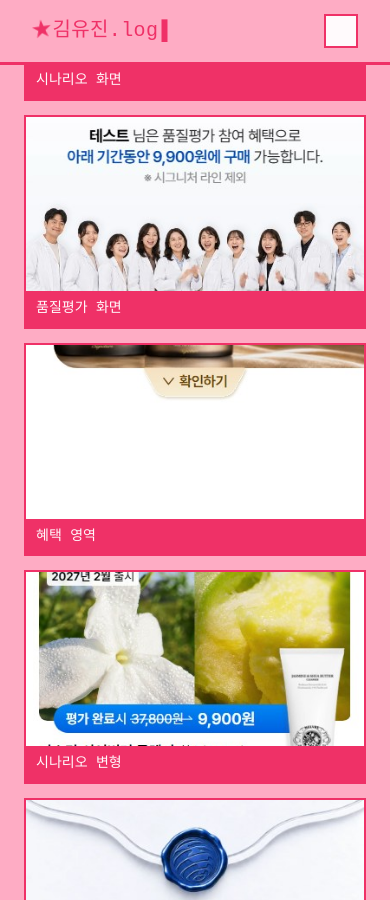
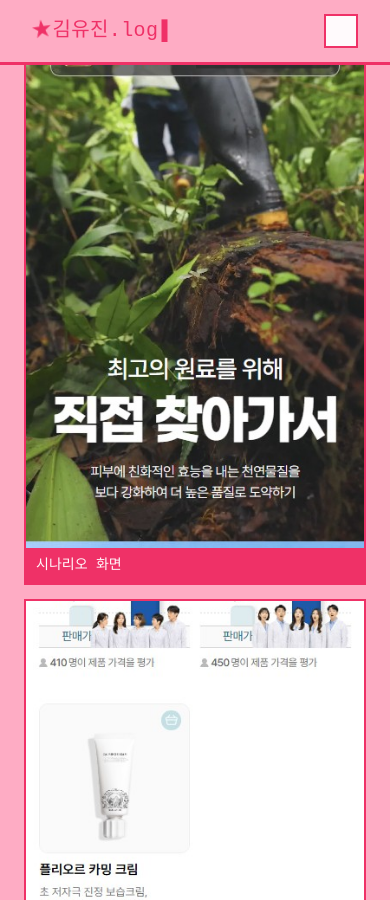
Before and after one commit to newjinius/portfolio, a Jekyll site: the page built from project/detail/from9.html, in a window 390 px wide and 900 px high, scrolled down 5479 px. Built offline with Jekyll 4.4.1, drawn with Linux system fonts in a browser that asks for light colours; some web fonts are replaced; some of the changed text lies outside the part shown.

Commit message:
fix: FROM9 gallery 이미지 교체·비율 수정, pj-mobile 섹션 삭제
- gallery 6개 이미지 재캡쳐: 시나리오별 실제 화면으로 교체
  (s4 공유코드 메인 / s0 코드입력 / 평가가격 그래프 / 할인쿠폰+Signature / 제품그리드 / 신제품리스트)
- gallery aspect-ratio 16/10 → 9/16(일반)/9/8(wide) override: 모바일 portrait 캡쳐에 최적화
- pj-mobile 섹션 삭제: 750→480 스케일 내용·중복 모바일 스크린샷 제거

Co-Authored-By: Claude Sonnet 4.6 <noreply@anthropic.com>

```diff
--- a/project/detail/from9.html
+++ b/project/detail/from9.html
@@ -97,6 +97,10 @@ title: "FROM9 — 김유진 포트폴리오"
     .pj-ai__step { border-right: none; border-bottom: 1px solid #e0ddd8; }
     .pj-ai__step:last-child { border-bottom: none; }
 }
+
+/* FROM9 gallery: portrait mobile captures */
+.pj-gallery .pj-gallery__item { aspect-ratio: 9/16; }
+.pj-gallery .pj-gallery__item--wide { aspect-ratio: 9/8; }
 </style>
 
 <!-- ══ HERO ══ -->
@@ -265,47 +269,6 @@ title: "FROM9 — 김유진 포트폴리오"
     </div>
 </div>
 
-<!-- ══ MOBILE ══ -->
-<div class="pj-mobile">
-    <div class="pj-mobile__inner">
-        <div>
-            <p class="pj-mobile__eyebrow js-fade">Mobile First</p>
-            <h2 class="pj-mobile__title js-fade">750px 시안을<br>480px에 1:1로</h2>
-            <p class="pj-mobile__desc js-fade">
-                루트 font-size를 vw로 고정한 rem 스케일(750 → 480, 0.64 비율)로 시안 비율을 그대로 유지했습니다. 절대좌표로 짜인 영역은 흐름 기반 구조로 재구성해 콘텐츠 양 변화에 대응하고, 텍스트는 이미지가 아닌 HTML로, 사진 105장은 WebP, 아이콘은 SVG로 처리했습니다.
-            </p>
-            <div class="pj-mobile__checklist js-fade">
-                <div class="pj-mobile__check">
-                    <div class="pj-mobile__check-icon">★</div>
-                    <div>
-                        <strong>rem 스케일 비율 유지</strong>
-                        <span>vw 기반 루트 font-size로 750→480px 시안 비율 그대로 구현</span>
-                    </div>
-                </div>
-                <div class="pj-mobile__check">
-                    <div class="pj-mobile__check-icon">★</div>
-                    <div>
-                        <strong>lazy loading 160곳</strong>
-                        <span>WebP(105장)·SVG 자산 최적화, lazy loading 전 페이지 적용</span>
-                    </div>
-                </div>
-                <div class="pj-mobile__check">
-                    <div class="pj-mobile__check-icon">★</div>
-                    <div>
-                        <strong>슬라이더 터치 제어</strong>
-                        <span>터치 시 한 번에 한 칸씩만 넘어가도록 스냅 설정</span>
-                    </div>
-                </div>
-            </div>
-        </div>
-        <div class="pj-phones js-fade">
-            <div class="pj-phone"><img loading="lazy" decoding="async" src="{{ '/assets/img/detail/from9-mobile-01.jpg' | relative_url }}" alt="모바일 메인"></div>
-            <div class="pj-phone"><img loading="lazy" decoding="async" src="{{ '/assets/img/detail/from9-mobile-02.jpg' | relative_url }}" alt="모바일 평가"></div>
-            <div class="pj-phone"><img loading="lazy" decoding="async" src="{{ '/assets/img/detail/from9-mobile-03.jpg' | relative_url }}" alt="모바일 혜택"></div>
-        </div>
-    </div>
-</div>
-
 <!-- ══ CONTRIBUTION ══ -->
 <section class="pj-contrib">
     <div class="pj-contrib__hd js-fade">
```
Also changed, not shown: assets/img/detail/from9-gallery-s4.jpg, assets/img/detail/from9-gallery-s6.jpg, assets/img/detail/from9-gallery-s7.jpg, assets/img/detail/from9-gallery-s8.jpg, assets/img/detail/from9-gallery-scroll1.jpg, assets/img/detail/from9-gallery-scroll2.jpg.
